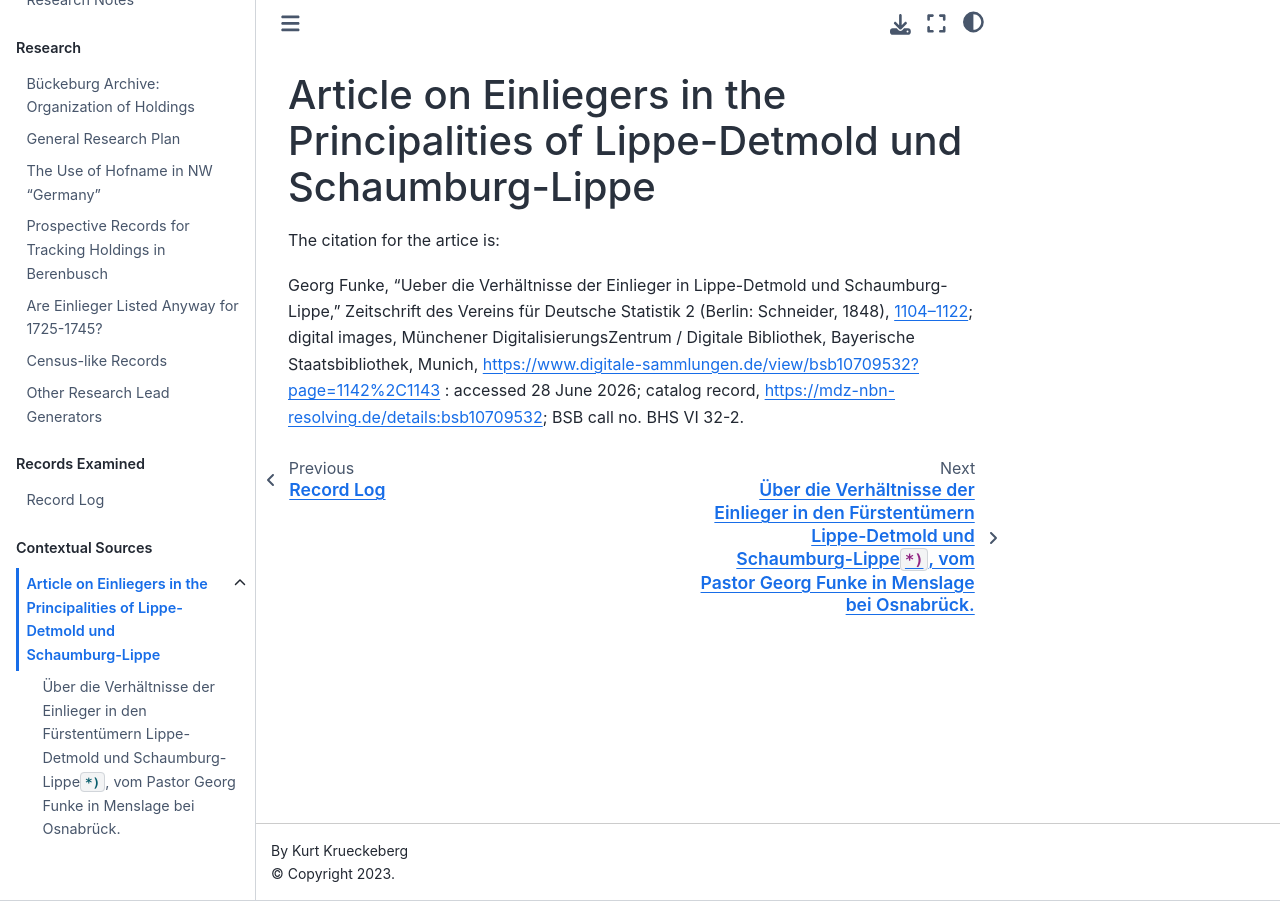
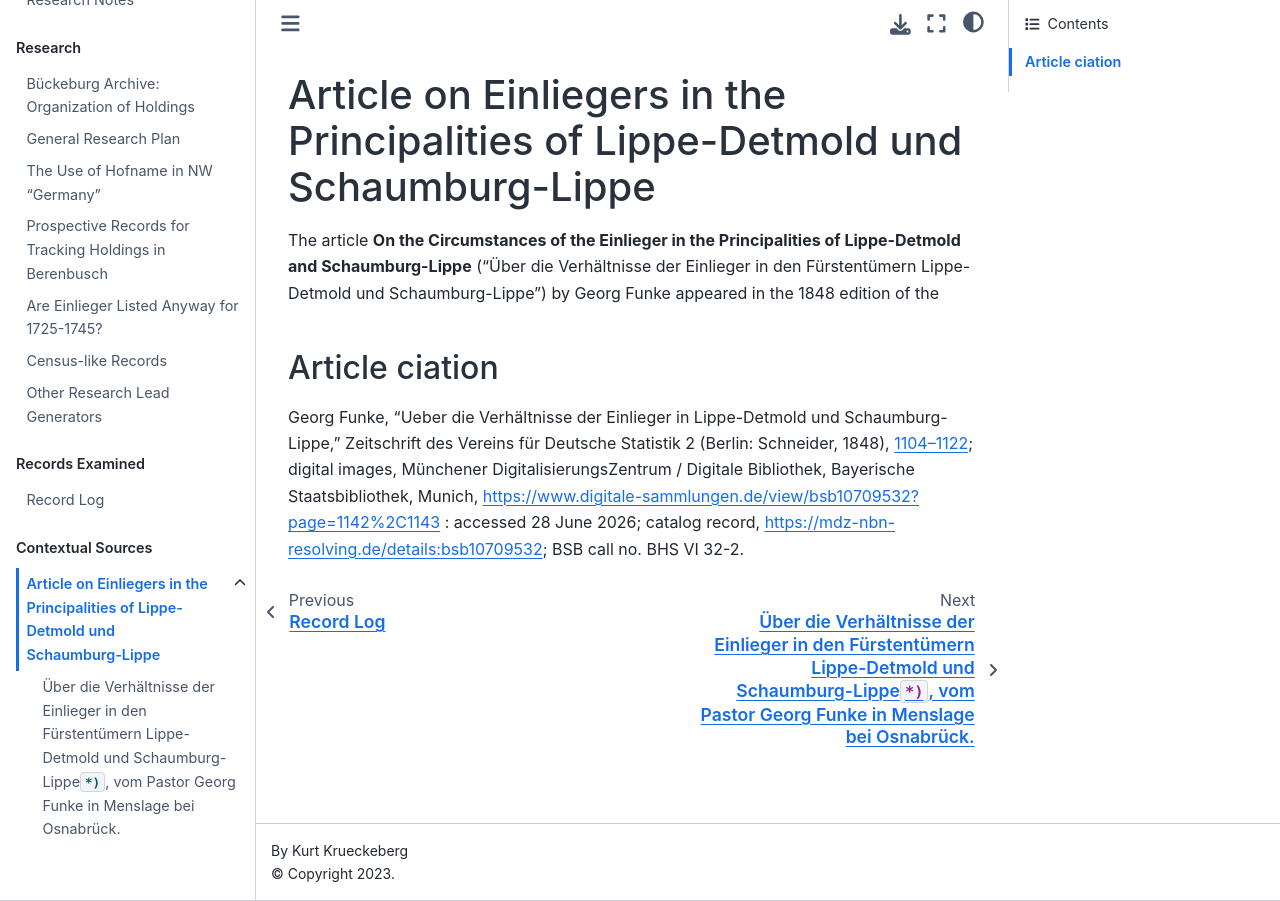
Before and after one commit to kurt-krueckeberg/sphinx-research, a Jupyter Book: the page built from contextual-sources/funke-article/index.md, in a window 1280 px wide. Built offline with Jupyter Book 1.0.4 settings and Sphinx 7.4.7 and the Sphinx Book theme 1.1.4, drawn with Linux system fonts in a browser that asks for light colours.

Commit message:
Update files

```diff
--- a/contextual-sources/funke-article/index.md
+++ b/contextual-sources/funke-article/index.md
@@ -1,6 +1,12 @@
 # Article on Einliegers in the Principalities of Lippe-Detmold und Schaumburg-Lippe
 
-The citation for the artice is:
+The article **On the Circumstances of the Einlieger in the Principalities of Lippe-Detmold and Schaumburg-Lippe**
+("Über die Verhältnisse der Einlieger in den Fürstentümern Lippe-Detmold und Schaumburg-Lippe") by Georg Funke
+appeared in the 1848 edition of the
+
+
+
+## Article ciation
 
 (citation)=
 
```
